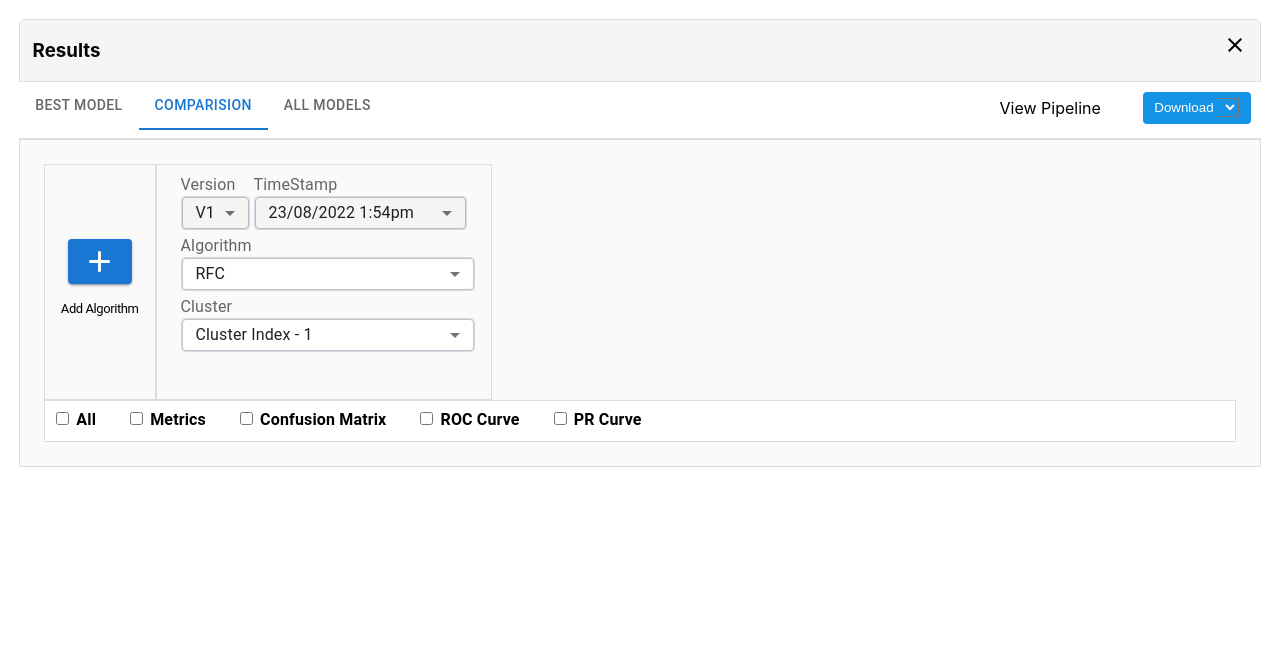
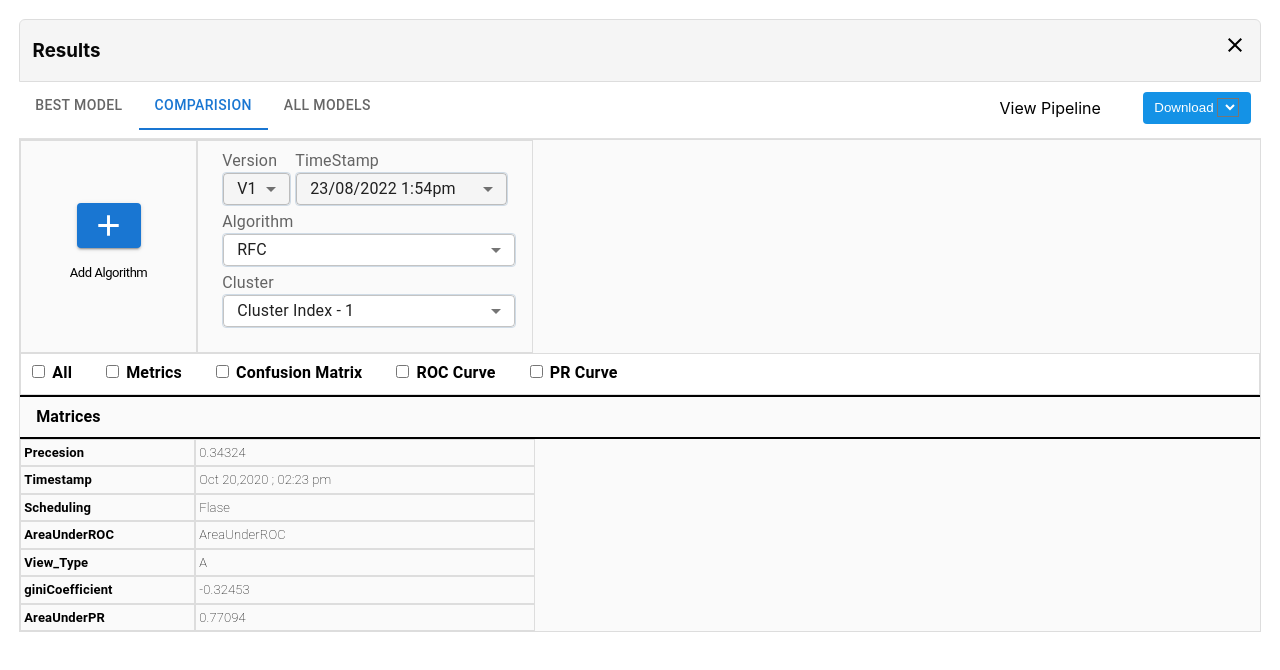
Before and after one commit to Nikhil9958/FinalNewgen, a React (Create React App) app: page / in a window 1280 px wide. Both pictures are taken after a click on the tab "COMPARISION". Shown: the top 670 px of the page. Built offline with nearby package versions, Linux system fonts and the light colour scheme.

Commit message:
Final Commit Assignment Done

```diff
--- /dev/null
+++ b/src/Components/BasicTable/BasicTable.css
@@ -0,0 +1,39 @@
+.tableContainer {
+    display: flex;
+}
+
+.tableHeader {
+    display: flex;
+    flex-direction: column;
+    width: 175px;
+    /* height: 227px; */
+    background: #FAFAFA 0% 0% no-repeat padding-box;
+
+    /* border: 1px solid #DDDDDD; */
+    opacity: 1;
+}
+
+/* .tableHeader:nth-child(odd){
+    background: white;
+
+}
+.tableHeader:nth-child(even){
+    background: #FAFAFA 0% 0% no-repeat padding-box;
+
+
+} */
+
+.tableData{
+    /* height: auto; */
+    display: table-cell;
+    vertical-align: top;
+    padding: 3px;
+    box-sizing: border-box;
+    font-weight: bold;
+    border: 0.5px solid #DDDDDD !important;
+    font-size: 13px;
+    /* margin:auto;
+    text-align: left; */
+    text-justify: left;
+
+}
--- /dev/null
+++ b/src/Components/BasicTable/BasicTable.jsx
@@ -0,0 +1,39 @@
+import * as React from 'react';
+import Table from '@mui/material/Table';
+import TableBody from '@mui/material/TableBody';
+import TableCell from '@mui/material/TableCell';
+import TableContainer from '@mui/material/TableContainer';
+import TableHead from '@mui/material/TableHead';
+import TableRow from '@mui/material/TableRow';
+import Paper from '@mui/material/Paper';
+import './BasicTable.css'
+import TableCard from '../TableCard/TableCard';
+
+const tableData = {
+  Precesion:'0.34324',
+  Timestamp:'Oct 20,2020 ; 02:23 pm',
+  Scheduling:'Flase',
+  AreaUnderROC:'AreaUnderROC',
+  View_Type:'A',
+  giniCoefficient:'-0.32453',
+  AreaUnderPR:'0.77094'
+}
+
+
+const headers = ['Precesion','Timestamp', 'Scheduling', 'AreaUnderROC', 'View_Type', 'giniCoefficient', 'AreaUnderPR']
+
+export default function BasicTable(props) {
+  return (
+    <div className='tableContainer' >
+      <div className='tableHeader'>
+          {headers.map(header=>(
+           <div className='tableData'>{header}</div>
+          ))}
+      </div>
+      <TableCard data={tableData}/>
+      {props.data.map(data=>(
+        <TableCard data={data}/>
+      ))}
+    </div>
+  );
+}
--- a/src/Components/BasicTabs/BasicTabs.css
+++ b/src/Components/BasicTabs/BasicTabs.css
@@ -34,12 +34,15 @@
     height: 100%;
 
 }
+.card-container:nth-child(2){
+    padding-top: 1.5em !important;
+}
 
 .addAlgorithm {
     top: 113px;
     left: 24px;
     width: 175px;
-    height: 234px;
+    /* height: 234px; */
     background: #FAFAFA 0% 0% no-repeat padding-box;
     border: 1px solid #DDDDDD;
     opacity: 1;
@@ -79,3 +82,24 @@
     align-items: center;
     justify-content: center;
 }
+
+.MuiBox-root.css-19kzrtu {
+    padding: 0px;
+}
+.cards-subcontainer{
+    display: flex;
+}
+.cards-subcontainer:first-child{
+    padding-top: 1.5em !important;
+}
+.fixed-card-container{
+    padding-top: 1.5em;
+}
+.matrices{
+    border-top: 2px solid black;
+    border-bottom: 2px solid black;
+    padding: 0.5em 1em;
+    /* height: 42px; */
+    font-size: 16px;
+    font-weight: 700;
+}
--- a/src/Components/BasicTabs/BasicTabs.jsx
+++ b/src/Components/BasicTabs/BasicTabs.jsx
@@ -17,6 +17,7 @@ import './BasicTabs.css'
 import Card from '../Card/Card';
 
 import CssBaseline from '@mui/material/CssBaseline';
+import BasicTable from '../BasicTable/BasicTable';
 
 
 // import Main from '../Main/Main'
@@ -80,11 +81,14 @@ export default function BasicTabs() {
   const [date, setDate] = useState('');
   const [algorithm, setAlgorithm] = useState('');
   const [cluster, setCluster] = useState('');
+  const [tableCardData, setTableCardData] = useState([]);
+
   console.log(version, date, algorithm, cluster);
 
   const handleClickAdd = () => {
+    var id = uuidv4();
     setDataArray([...dataArray, {
-      id: uuidv4(),
+      id: id,
       // 'version': version,
       // 'timeStamp': date,
       // 'algorithm': algorithm,
@@ -103,7 +107,27 @@ export default function BasicTabs() {
       // clusterKey: 'C1',
       // clusterValue: 'Cluster Index - 1'
     }])
+    const tableData = {
+      id:id,
+      Precesion:'0.34324',
+      Timestamp:'Oct 20,2020 ; 02:23 pm',
+      Scheduling:'Flase',
+      AreaUnderROC:'AreaUnderROC',
+      View_Type:'A',
+      giniCoefficient:'-0.32453',
+      AreaUnderPR:'0.77094'
+    }
+    setTableCardData([...tableCardData,tableData]);
   };
+
+  const handleCardClose = (id) =>{
+    console.log("###########");
+    console.log(id,tableCardData);
+    const newFiltered = tableCardData.filter((card) => card.id !== id);
+    setTableCardData(newFiltered);
+    const newFilteredData = dataArray.filter((card) => card.id !== id);
+    setDataArray(newFilteredData);
+  }
   return (
     // <Box className='basictabs'>
     <>
@@ -121,7 +145,7 @@ export default function BasicTabs() {
       <TabPanel value={value} index={0}>
         Best Model
       </TabPanel>
-      <TabPanel value={value} index={1} className='card-container' sx={{ padding: '0px' }}>
+      <TabPanel value={value} index={1} className='card-container'>
         <div style={{ display: 'flex' }}>
           <div className='addAlgorithm'>
             <div className='addAlgorithmSubContainer'>
@@ -129,8 +153,8 @@ export default function BasicTabs() {
               <p className='addAlgoText'>Add Algorithm</p>
             </div>
           </div>
-
-          <Card data={defaultFixedBoxValue} />
+          <div className='cards-subcontainer' sx={{ '&:first-child ': { padding: '1.5em' } }}>
+            <Card data={defaultFixedBoxValue} className='fixed-card-container' />
             <div style={{ width: '100%', display: 'flex' }}>
               {
                 dataArray.map(curr => (
@@ -138,15 +162,20 @@ export default function BasicTabs() {
                     key={curr.id}
                     name={curr.id}
                     data={curr}
-                  allCards = {dataArray}
-                  removeCard = {setDataArray}
+                    allCards={dataArray}
+                    removeCard={handleCardClose}
+
                   />
                 ))
               }
-
+            </div>
           </div>
         </div>
         <CheckBox />
+        <div className='matrices'>
+              Matrices
+        </div>
+        <BasicTable data={tableCardData} />
       </TabPanel>
       <TabPanel value={value} index={2}>
         All Models
--- a/src/Components/Card/Card.jsx
+++ b/src/Components/Card/Card.jsx
@@ -8,10 +8,11 @@ import './Card.css'
 
 const Card = (props) => {
     const handleCardClose = () => {
-        console.log("clicked!");
-        console.log(props);
-        const filteredCards = props.allCards.filter((card) => card.id !== props.name );
-        props.removeCard(filteredCards);
+        // console.log("clicked!");
+        // console.log(props);
+        // const filteredCards = props.allCards.filter((card) => card.id !== props.name);
+        // props.removeCard(filteredCards);
+        props.removeCard(props.name);
     }
 
     return (
@@ -34,13 +35,15 @@ const Card = (props) => {
                     <InputLabel id="algorithm-label" className='formLabel'>Algorithm</InputLabel>
                     <Select value={props.data.algorithmKey} labelId='algorithm-label' className='algorithm'>
                         <MenuItem value={props.data.algorithmKey}>{props.data.algorithmValue}</MenuItem>
-                        {props.data.algorithmKey ? <MenuItem value={props.data.algorithmKey}>{props.data.algorithmValue}</MenuItem>:<MenuItem value='RFC'>RFC</MenuItem>}
+                        {props.data.algorithmKey ? <MenuItem value={props.data.algorithmKey}>{props.data.algorithmValue}</MenuItem> : <MenuItem value='RFC'>RFC</MenuItem>}
                     </Select>
                 </Grid>
                 <Grid item>
                     <InputLabel id="cluster-label" className='formLabel'>Cluster</InputLabel>
-                    <Select value={props.data.clusterKey} labelId='cluster-label' className='cluster'>
-                        {props.data.clusterKey ? <MenuItem value={props.data.clusterKey}>{props.data.clusterValue}</MenuItem>:<MenuItem value='C1'>Cluster Index - 1</MenuItem>}
+                    <Select value={props.data.clusterKey} labelId='cluster-label' className='cluster' MenuProps={{
+                        PaperProps : {style:{maxHeight:'190px'}}
+                    }}>
+                        {props.data.clusterKey ? <MenuItem value={props.data.clusterKey}>{props.data.clusterValue}</MenuItem> : <MenuItem value='C1'>Cluster Index - 1</MenuItem>}
                         <MenuItem value={'C2'}>Cluster Index - 2</MenuItem>
                         <MenuItem value={'C3'}>Cluster Index - 3</MenuItem>
                         <MenuItem value={'C4'}>Cluster Index - 4</MenuItem>
@@ -58,4 +61,4 @@ const Card = (props) => {
     )
 }
 
-export default Card
+export default Card;
--- /dev/null
+++ b/src/Components/TableCard/TableCard.css
@@ -0,0 +1,12 @@
+.tableCard {
+    width: 340px;
+    /* height: 227px; */
+    /* border: 1px solid #DDDDDD; */
+    opacity: 1;
+    display: flex;
+    flex-direction: column;
+}
+
+.tableCardContent{
+    font-weight: 100;
+}
--- /dev/null
+++ b/src/Components/TableCard/TableCard.jsx
@@ -0,0 +1,16 @@
+import React from 'react'
+import './TableCard.css'
+
+const TableCard = (props) => {
+    const headers = ['Precesion', 'Timestamp', 'Scheduling', 'AreaUnderROC', 'View_Type', 'giniCoefficient', 'AreaUnderPR']
+
+    return (
+        <div className='tableCard'>
+            {headers.map(header => (
+                <div className='tableData' style={{fontWeight:'100'}}>{props.data[header]}</div>
+            ))}
+        </div>
+    )
+}
+
+export default TableCard
```
Lines whose indentation alone changed are shown as unchanged.
